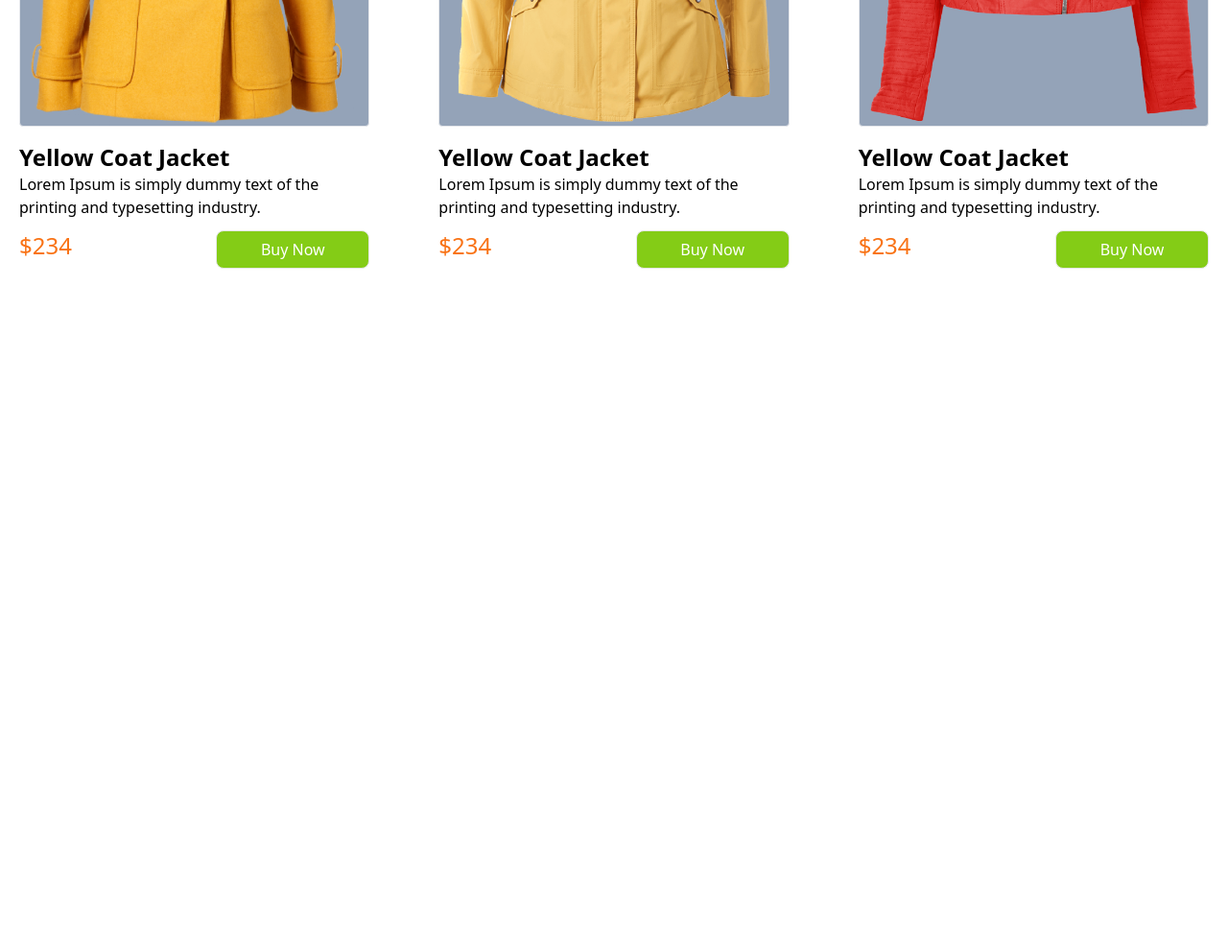
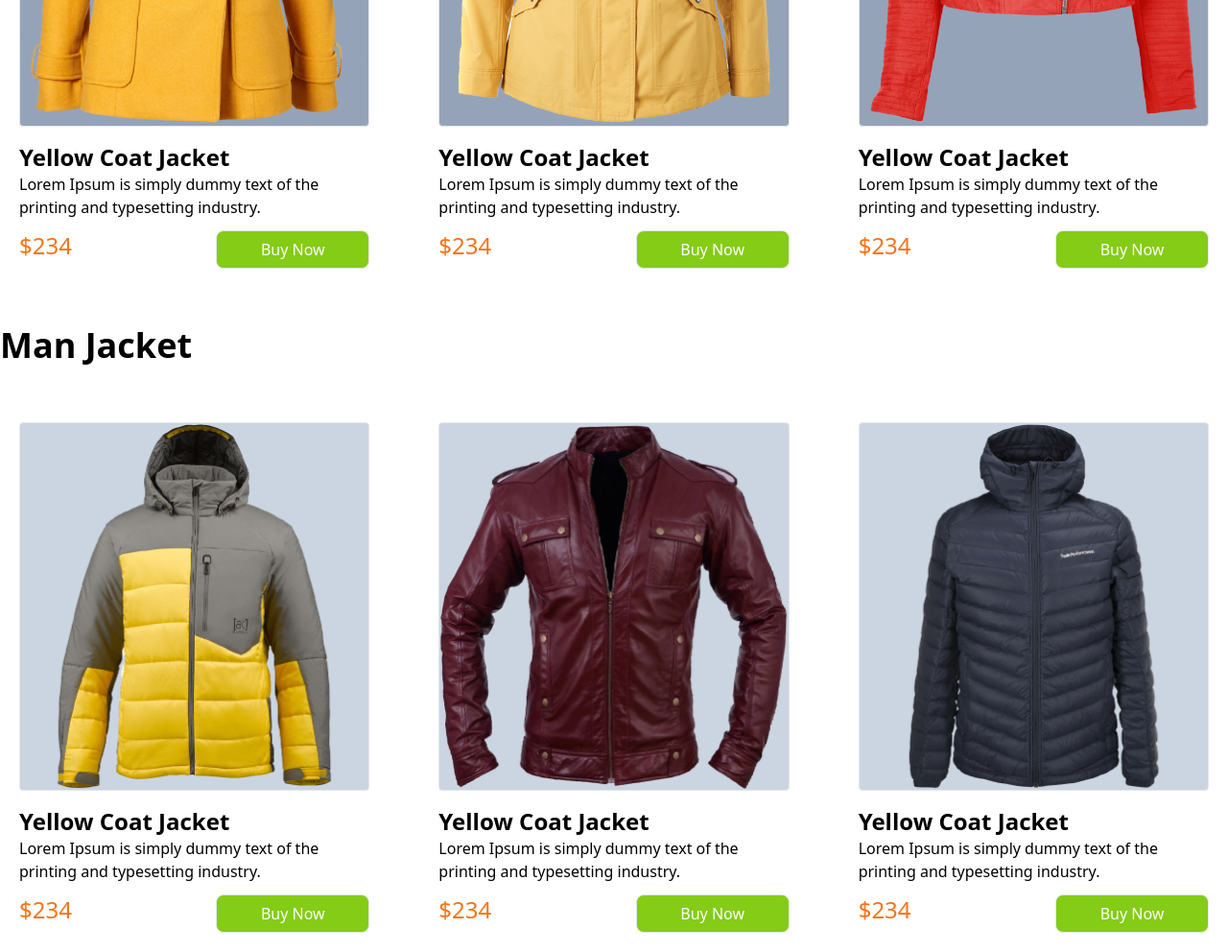
Before and after one commit to sohagislampk/penguin-fashion-tailwind, a plain HTML site: page index.html in a window 1280 px wide. Shown: the part 1030-2022 px from the top of the page at 96% size. Before the commit the page ends 1330 px from the top, so only its background shows below. Drawn offline with nearby package versions, Linux system fonts and the light colour scheme.

Commit message:
Man Jacket added

```diff
--- a/index.html
+++ b/index.html
@@ -83,6 +83,7 @@
         </section>
     </header>
     <main>
+        <!-- Women jacket  -->
         <section class="container m-auto mt-10">
             <h2 class="text-4xl font-bold">Women Jacket</h2>
             <div class="grid grid-cols-3 gap-8 mt-10 ">
@@ -125,6 +126,49 @@
             </div>
 
         </section>
+        <!-- Man jacket  -->
+        <section class="container m-auto mt-10">
+            <h2 class="text-4xl font-bold">Man Jacket</h2>
+            <div class="grid grid-cols-3 gap-8 mt-10 ">
+                <div class="p-5">
+                    <div class="bg-slate-300 border rounded "><img src="images/jacket-4.png" class="w-full h-full "
+                            alt="">
+                    </div>
+                    <h4 class="text-2xl font-bold mt-4">Yellow Coat Jacket </h4>
+                    <p>Lorem Ipsum is simply dummy text of the
+                        printing and typesetting industry.</p>
+                    <div class="flex justify-between mt-3">
+                        <h3 class="text-2xl text-orange-500">$234</h3>
+                        <button class="w-40 h-10 border rounded-lg bg-lime-500 text-white">Buy Now</button>
+                    </div>
+                </div>
+                <div class="p-5">
+                    <div class="bg-slate-300 border rounded "><img src="images/jacket-5.png" class="w-full h-full "
+                            alt="">
+                    </div>
+                    <h4 class="text-2xl font-bold mt-4">Yellow Coat Jacket </h4>
+                    <p>Lorem Ipsum is simply dummy text of the
+                        printing and typesetting industry.</p>
+                    <div class="flex justify-between mt-3">
+                        <h3 class="text-2xl text-orange-500">$234</h3>
+                        <button class="w-40 h-10 border rounded-lg bg-lime-500 text-white">Buy Now</button>
+                    </div>
+                </div>
+                <div class="p-5">
+                    <div class="bg-slate-300 border rounded "><img src="images/jacket-6.png" class="w-full h-full "
+                            alt="">
+                    </div>
+                    <h4 class="text-2xl font-bold mt-4">Yellow Coat Jacket </h4>
+                    <p>Lorem Ipsum is simply dummy text of the
+                        printing and typesetting industry.</p>
+                    <div class="flex justify-between mt-3">
+                        <h3 class="text-2xl text-orange-500">$234</h3>
+                        <button class="w-40 h-10 border rounded-lg bg-lime-500 text-white">Buy Now</button>
+                    </div>
+                </div>
+            </div>
+
+        </section>
     </main>
 </body>
 
```
